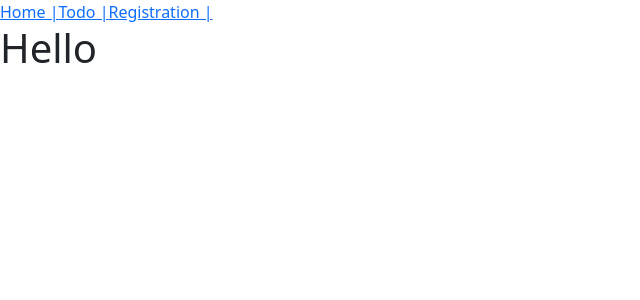
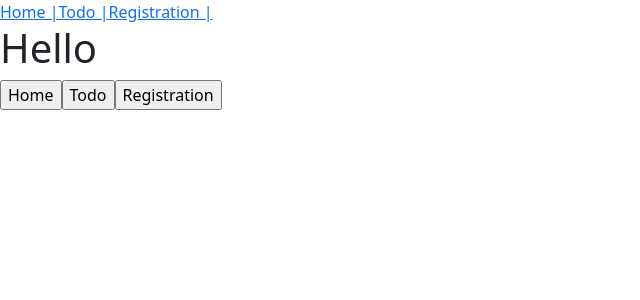
Before and after one commit to dhanashreerc/basic, a React (Create React App) app: page / in a window 1280 px wide. Shown: the top 300 px of the page, without its empty margins (0-640 px from the left). Built offline with nearby package versions, Linux system fonts and the light colour scheme.

Commit message:
nav-using-button

```diff
--- a/src/App.js
+++ b/src/App.js
@@ -1,5 +1,5 @@
 import { useState } from "react";
-import {BrowserRouter,Link,Route, Routes} from "react-router-dom";
+import {BrowserRouter,Link,Route, Routes, useNavigate} from "react-router-dom";
 import MyToDo from "./pages/MyTodo";
 import MyRegistration from "./pages/MyRegistration";
 import MyNavLink from "./pages/MyNavLink";
@@ -16,10 +16,32 @@ function App(){
           <Route path="/registration" element={<MyRegistration/>}/>
           <Route path="*" element={<h1>Page Not found</h1>}/>
         </Routes>
+        <MyNavUsingButton/>
       </BrowserRouter>
     </>
 
   );
+}
+
+function MyNavUsingButton(){
+  const navigate = useNavigate();
+  let goToHome=()=>{
+    navigate("/home");
+  }
+  let goToTodo=()=>{
+    navigate("/todo");
+  }
+  let goToRegister=()=>{
+    navigate("/registration");
+  }
+  return(
+    <div>
+      <input type="button" value="Home" onClick={goToHome} />
+      <input type="button" value="Todo" onClick={goToTodo} />
+      <input type="button" value="Registration" onClick={goToRegister} />
+    </div>
+
+  )
 }
 
 
```
